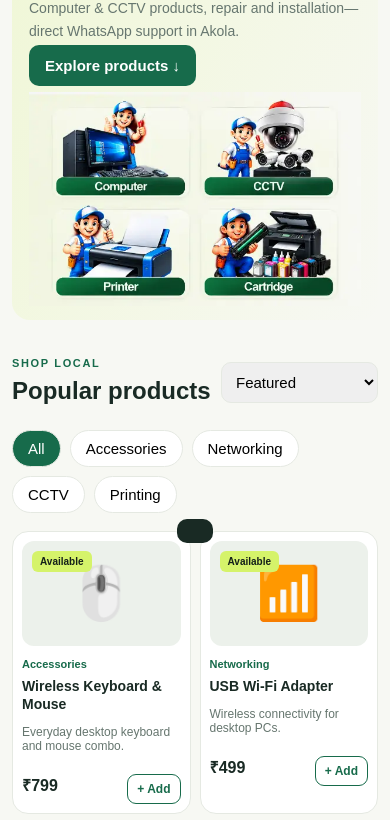
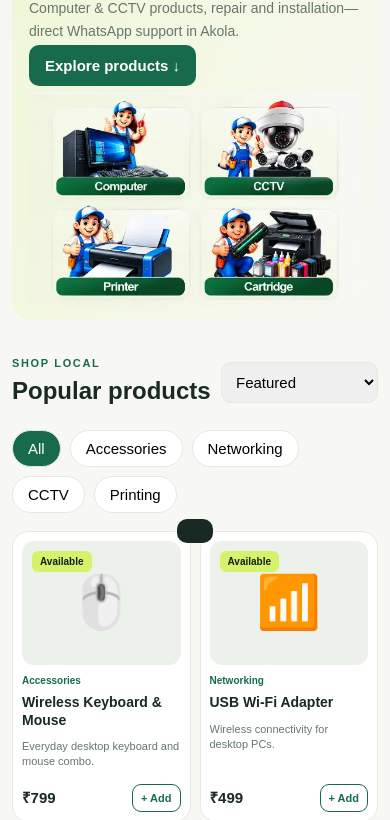
Before and after one commit to supersystemaklai-netizen/computer-shop-website, a website: page public/index.html in a window 390 px wide. Shown: the part 281-1101 px from the top of the page. Drawn offline with nearby package versions, Linux system fonts and the light colour scheme; no server answers.

Commit message:
Fix product card image overflow and keep titles below thumbnails

```diff
--- a/public/styles.css
+++ b/public/styles.css
@@ -795,3 +795,112 @@ html[data-theme="dark"] .footer-developer-credit a{color:#d5f36a}
  .footer-partner-copy small{font-size:8px!important}
  .footer-partner-arrow{width:19px!important;height:19px!important;font-size:13px!important}
 }
+
+
+/* Fix product thumbnail overflow: reserve a fixed image frame above all text. */
+.product-card{
+ display:flex!important;
+ flex-direction:column!important;
+ min-width:0;
+ height:100%;
+ box-sizing:border-box;
+}
+.product-art{
+ position:relative!important;
+ display:flex!important;
+ align-items:center!important;
+ justify-content:center!important;
+ width:100%!important;
+ height:148px!important;
+ min-height:148px!important;
+ max-height:148px!important;
+ flex:0 0 148px!important;
+ padding:8px!important;
+ box-sizing:border-box!important;
+ overflow:hidden!important;
+ isolation:isolate;
+ border-radius:12px!important;
+}
+.product-art>img{
+ position:relative!important;
+ display:block!important;
+ inset:auto!important;
+ width:100%!important;
+ height:100%!important;
+ min-width:0!important;
+ min-height:0!important;
+ max-width:100%!important;
+ max-height:100%!important;
+ flex:none!important;
+ object-fit:contain!important;
+ object-position:center!important;
+ margin:0!important;
+ padding:0!important;
+ transform:none!important;
+}
+.product-art>.tag{
+ position:absolute!important;
+ top:10px!important;
+ left:10px!important;
+ z-index:2;
+}
+.product-card>.category{
+ flex:0 0 auto;
+ margin-top:12px!important;
+ line-height:1.25;
+}
+.product-card>h3{
+ flex:0 0 auto;
+ min-width:0;
+ overflow-wrap:anywhere;
+ word-break:normal;
+ line-height:1.25!important;
+ margin:7px 0!important;
+ display:-webkit-box;
+ -webkit-line-clamp:3;
+ -webkit-box-orient:vertical;
+ overflow:hidden;
+}
+.product-card>.description{
+ min-width:0;
+ overflow-wrap:anywhere;
+ line-height:1.4;
+ display:-webkit-box;
+ -webkit-line-clamp:2;
+ -webkit-box-orient:vertical;
+ overflow:hidden;
+ min-height:0!important;
+ margin:3px 0 0!important;
+}
+.product-card>.product-model{
+ min-height:0!important;
+ margin-top:5px!important;
+}
+.product-card>.price-row{
+ margin-top:auto!important;
+ padding-top:18px;
+ flex:0 0 auto;
+ align-items:center!important;
+ flex-wrap:nowrap!important;
+}
+.product-card .price{line-height:1.15;white-space:nowrap}
+.product-card .add-btn{flex:0 0 auto;white-space:nowrap}
+@media(max-width:850px){
+ .product-grid{grid-template-columns:repeat(2,minmax(0,1fr))!important;align-items:stretch}
+ .product-art{height:132px!important;min-height:132px!important;max-height:132px!important;flex-basis:132px!important}
+}
+@media(max-width:550px){
+ .product-card{padding:9px!important}
+ .product-art{height:124px!important;min-height:124px!important;max-height:124px!important;flex-basis:124px!important;padding:6px!important}
+ .product-card>.category{font-size:10px!important;margin-top:10px!important}
+ .product-card>h3{font-size:14px!important;line-height:1.25!important;-webkit-line-clamp:3}
+ .product-card>.description{font-size:11px!important}
+ .product-card>.price-row{padding-top:14px;gap:5px!important}
+ .product-card .price{font-size:15px!important}
+ .product-card .add-btn{font-size:11px!important;padding:7px 8px!important}
+}
+@media(max-width:360px){
+ .product-art{height:108px!important;min-height:108px!important;max-height:108px!important;flex-basis:108px!important}
+ .product-card .price{font-size:14px!important}
+ .product-card .add-btn{padding:6px!important}
+}
```
